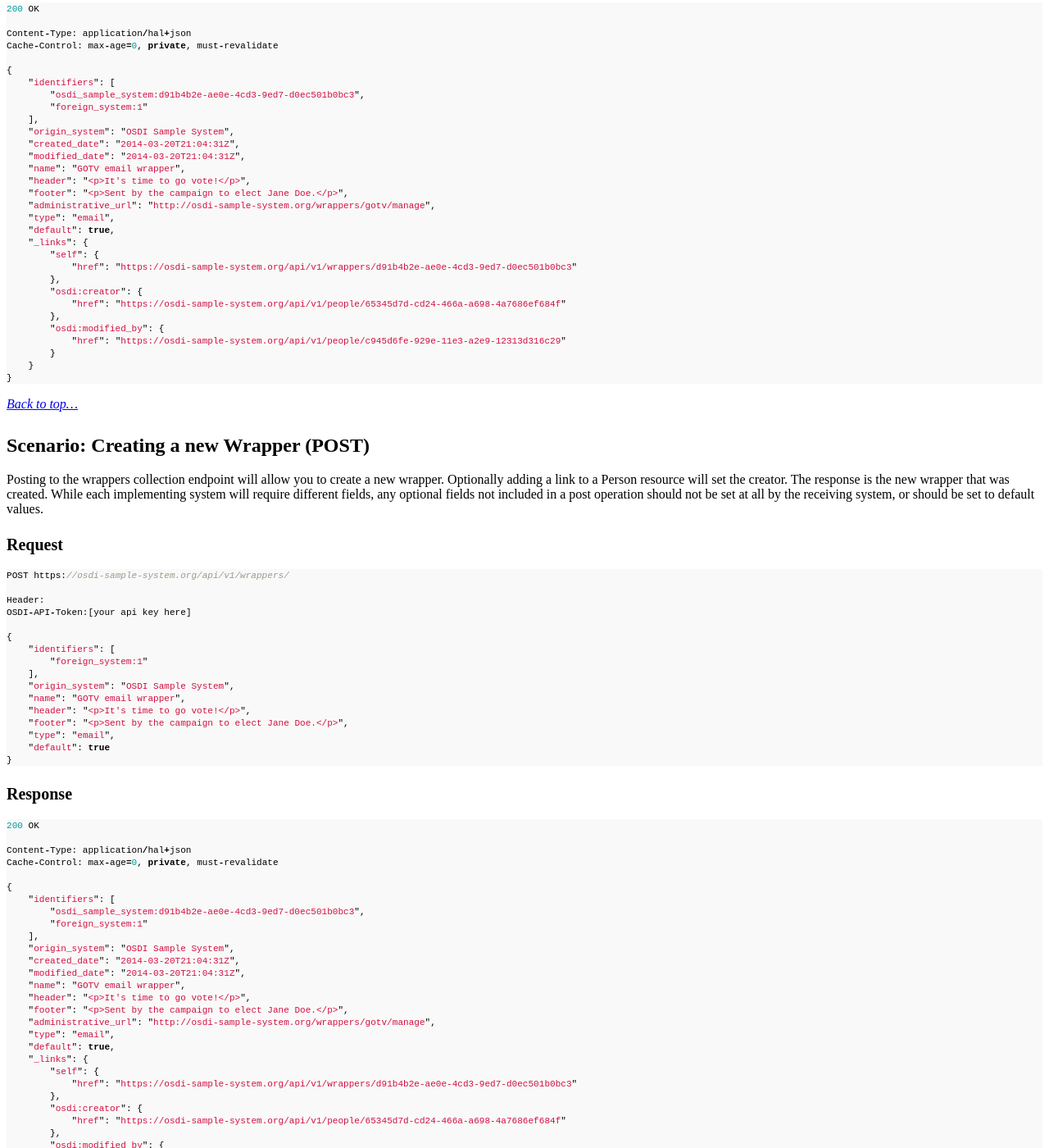
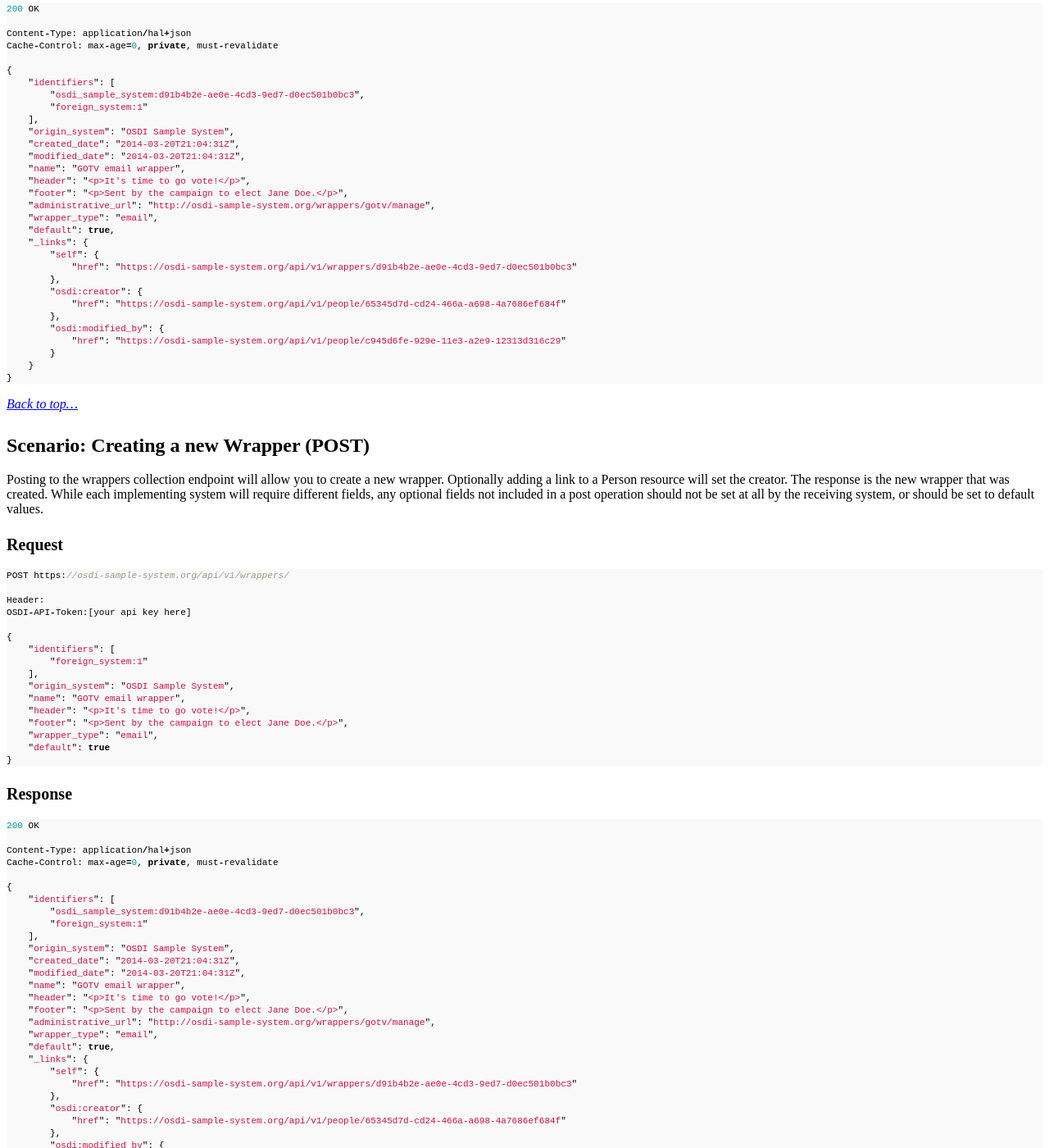
Before and after one commit to opensupporter/osdi-docs, a Jekyll site: the page built from wrappers.md, in a window 1280 px wide and 1400 px high, scrolled down 5094 px. Shown: the whole window at 82% size. Built offline with Jekyll 4.4.1, drawn with Linux system fonts in a browser that asks for light colours; a style sheet for code colours, icons or effects is not loaded; some of the changed text lies outside the part shown.

Commit message:
type > wrapper_type

````diff
--- a/wrappers.md
+++ b/wrappers.md
@@ -53,7 +53,7 @@ A list of fields specific to the Wrapper resource.
 |header				|string		|The header content of the wrapper. May contain HTML.
 |footer				|string		|The footer content of the wrapper. May contain HTML.
 |administrative_url		|string		|A URL string pointing to the wrapper's administrative page on the web.
-|type				|enum		|The type of wrapper. One of "email" or "sms".
+|wrapper_type				|enum		|The type of wrapper. One of "email" or "sms".
 |default			|boolean	|Whether this wrapper is the default wrapper for messages or not.
 
 _[Back to top...](#)_
@@ -146,7 +146,7 @@ Cache-Control: max-age=0, private, must-revalidate
                 "header": "<p>It's time to go vote!</p>",
                 "footer": "<p>Sent by the campaign to elect Jane Doe.</p>",
                 "administrative_url": "http://osdi-sample-system.org/wrappers/gotv/manage",
-                "type": "email",
+                "wrapper_type": "email",
                 "default": true,
                 "_links": {
                     "self": {
@@ -169,7 +169,7 @@ Cache-Control: max-age=0, private, must-revalidate
                 "modified_date": "2014-03-20T20:44:13Z",
                 "name": "GOTV SMS wrapper",
                 "administrative_url": "http://osdi-sample-system.org/wrappers/gotv/manage",
-                "type": "sms",
+                "wrapper_type": "sms",
                 "default": true,
                 "_links": {
                     "self": {
@@ -224,7 +224,7 @@ Cache-Control: max-age=0, private, must-revalidate
     "header": "<p>It's time to go vote!</p>",
     "footer": "<p>Sent by the campaign to elect Jane Doe.</p>",
     "administrative_url": "http://osdi-sample-system.org/wrappers/gotv/manage",
-    "type": "email",
+    "wrapper_type": "email",
     "default": true,
     "_links": {
         "self": {
@@ -263,7 +263,7 @@ OSDI-API-Token:[your api key here]
     "name": "GOTV email wrapper",
     "header": "<p>It's time to go vote!</p>",
     "footer": "<p>Sent by the campaign to elect Jane Doe.</p>",
-    "type": "email",
+    "wrapper_type": "email",
     "default": true
 }
 ```
@@ -288,7 +288,7 @@ Cache-Control: max-age=0, private, must-revalidate
     "header": "<p>It's time to go vote!</p>",
     "footer": "<p>Sent by the campaign to elect Jane Doe.</p>",
     "administrative_url": "http://osdi-sample-system.org/wrappers/gotv/manage",
-    "type": "email",
+    "wrapper_type": "email",
     "default": true,
     "_links": {
         "self": {
@@ -346,7 +346,7 @@ Cache-Control: max-age=0, private, must-revalidate
     "header": "<p>It's time to go vote!</p>",
     "footer": "<p>Sent by the campaign to elect Jane Doe.</p>",
     "administrative_url": "http://osdi-sample-system.org/wrappers/gotv/manage",
-    "type": "email",
+    "wrapper_type": "email",
     "default": true,
     "_links": {
         "self": {
````
